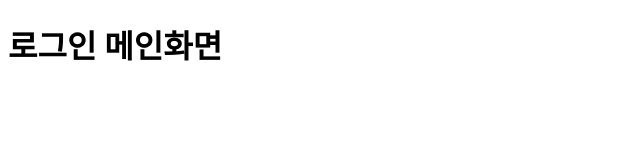
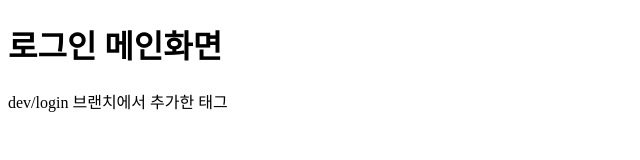
Before and after one commit to wool6111/MyApp, a plain HTML site: page login.html in a window 1280 px wide. Shown: the whole page, without its empty margins (0-640 px from the left). Drawn offline with Linux system fonts and the light colour scheme.

Commit message:
dev브랜치에서 수정함

```diff
--- a/login.html
+++ b/login.html
@@ -8,5 +8,6 @@
 </head>
 <body>
   <h1>로그인 메인화면</h1>
+  <p>dev/login 브랜치에서 추가한 태그</p>
 </body>
 </html>
```
